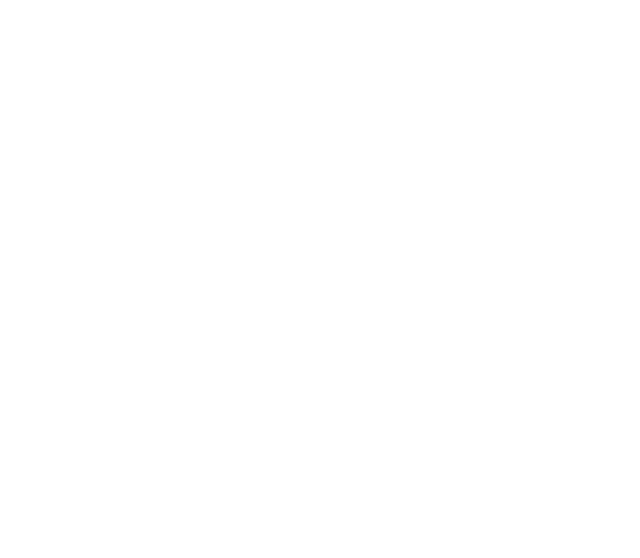
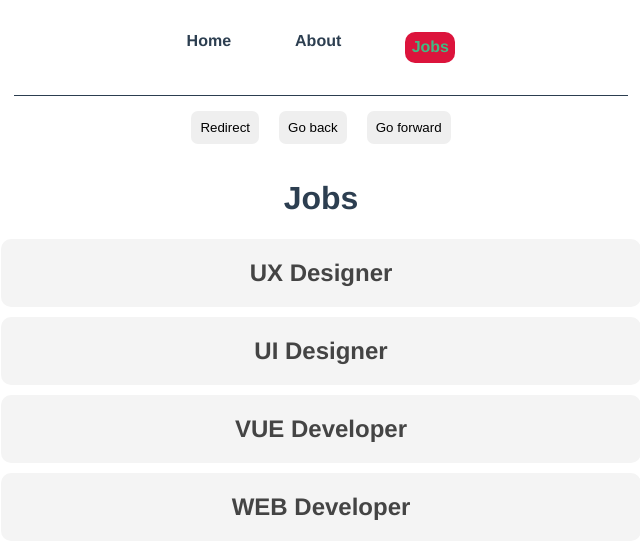
Before and after one commit to MIKE-BRIA/fullstackprojects, a Vue app in the folder bimax-jobs/: page /jobs in a window 1280 px wide. Before the commit this address had no page. Shown: the top 558 px of the page, without its empty margins (319-959 px from the left). Built offline with nearby package versions, Linux system fonts and the light colour scheme.

Commit message:
all the routers

```diff
--- a/bimax-jobs/src/router/index.js
+++ b/bimax-jobs/src/router/index.js
@@ -1,6 +1,9 @@
 import { createRouter, createWebHistory } from "vue-router";
 import HomeView from "../views/HomeView.vue";
 import AboutView from "../views/AboutView.vue";
+import Jobs from "../views/Jobs/Jobs.vue";
+import JobDetails from "../views/Jobs/JobDetails.vue";
+import Errorpage from "../views/404.vue";
 
 const routes = [
   {
@@ -13,6 +16,27 @@
     name: "about",
     component: AboutView,
   },
+  {
+    path: "/jobs",
+    name: "jobs",
+    component: Jobs,
+  },
+  {
+    path: "/jobs/:id",
+    name: "JobDetails",
+    component: JobDetails,
+    props: true,
+  },
+  //redirect
+  {
+    path: "/all-jobs",
+    redirect: "/jobs",
+  },
+  {
+    path: "/:catchAll(.*)",
+    name: "ErrorPage",
+    component: Errorpage,
+  },
 ];
 
 const router = createRouter({
```
